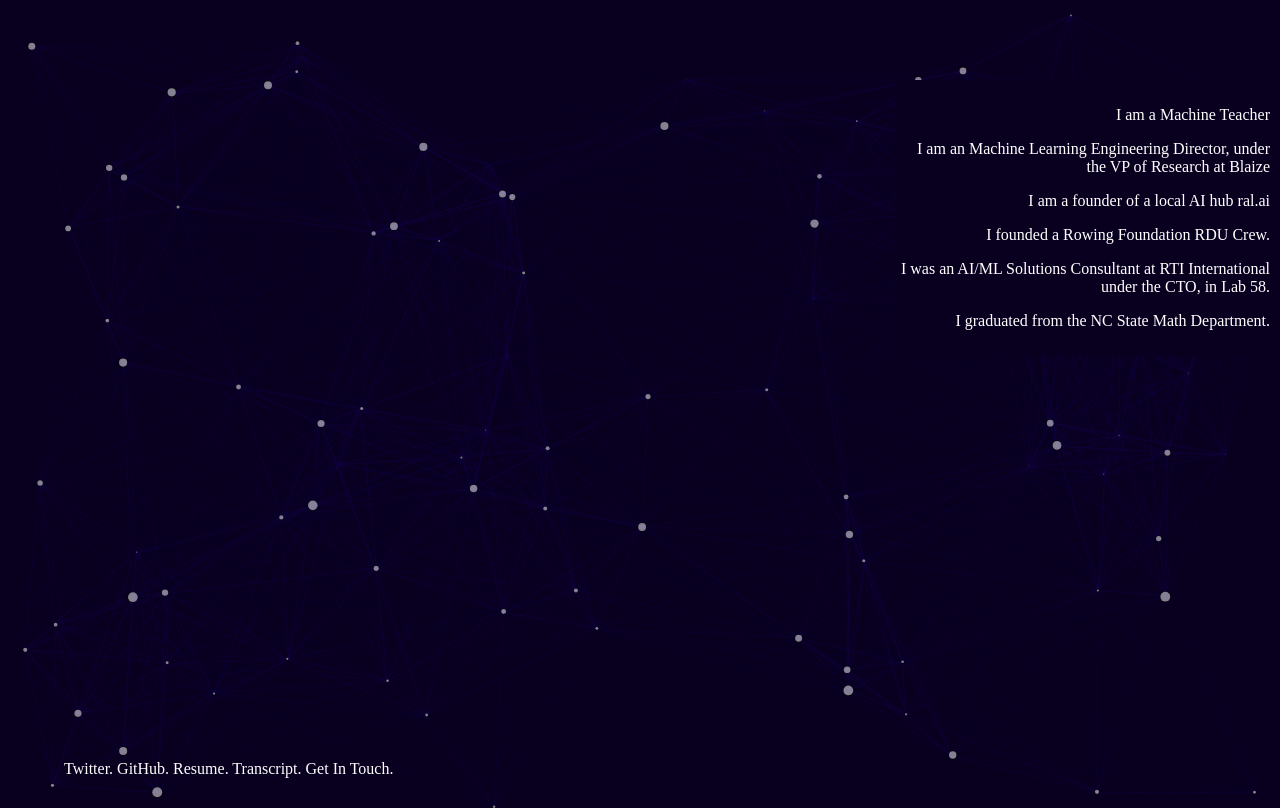
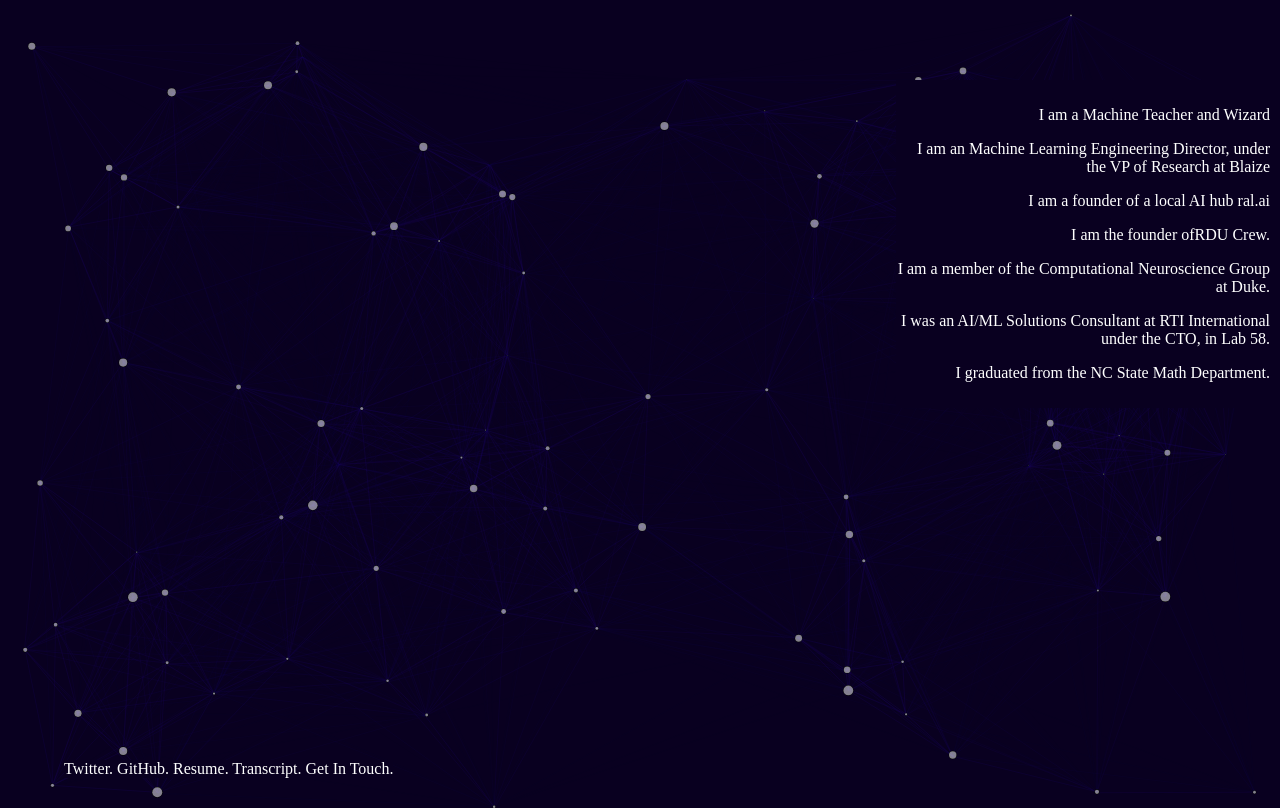
Before and after one commit to geringer/geringer.github.io, a plain HTML site: page index.html in a window 1280 px wide. Drawn offline with Linux system fonts and the light colour scheme; animation ran at ten frames a second.

Commit message:
Update index.html

```diff
--- a/index.html
+++ b/index.html
@@ -4,7 +4,7 @@
 
   <meta charset="utf-8">
   <title> Adam Geringer</title>
-  <meta name="description" content="Amazed by the Powers of Mathematics and Machine Learning">
+  <meta name="description" content="Amazed by the Powers of Mathematics and Deep Learning">
   <meta name="author" content="Adam Geringer" />
   <meta name="viewport" content="width=device-width, initial-scale=1.0, minimum-scale=1.0, maximum-scale=1.0, user-scalable=no">
   <link rel="stylesheet" media="screen" href="css/style.css">
@@ -13,11 +13,11 @@
 
 <!-- Discription -->
 <div id="words">
-	<p>I am a Machine Teacher</p>
+	<p>I am a Machine Teacher and Wizard</p>
 	<p>I am an Machine Learning Engineering Director, under the VP of Research at <a href="http://www.blaize.com" target="_blank" style="color: #ffffff; text-decoration: none;">Blaize</a></p>
 	<p>I am a founder of a local AI hub <a href="http://ral.ai" target="_blank" style="color: #ffffff; text-decoration: none;">ral.ai</a></p>
-	<p>I founded a Rowing Foundation <a href="https://www.rducrew.org" target="_blank"  style="color: #ffffff; text-decoration: none;">RDU Crew.</a></p>
-	<!--<p>I am a member of the Computational Neuroscience Group at Duke.</p>-->
+	<p>I am the founder of<a href="https://www.rducrew.org" target="_blank"  style="color: #ffffff; text-decoration: none;">RDU Crew.</a></p>
+	<p>I am a member of the Computational Neuroscience Group at Duke.</p>
 	<p>I was an AI/ML Solutions Consultant at RTI International under the CTO, in <a href="https://www.rti.org/lab-58-emerging-technology-disruptive-innovation" target="_blank" style="color: #ffffff; text-decoration: none;">Lab 58.</a></p>
 	<p>I graduated from the <a href="https://math.sciences.ncsu.edu/" style="color: #ffffff; text-decoration: none;">NC State Math Department</a>.</p>
 	<!-- <p>I was an undergraduate student of <a href="https://people.engr.ncsu.edu/vbsulliv/#!/" target="_blank"  style="color: #ffffff; text-decoration: none;">Blair Sullivan</a> at NC State University.</p> -->
@@ -33,6 +33,11 @@
 	<a class="link" href="mailto:adam@geringer.io" style="color: #ffffff; text-decoration: none;">Get In Touch.</a>
 </div>
 
+<!--
+<div id="projects">
+	<p> <a class="link" href="https://www.rti.org/insights/computer-vision-for-museum-exhibit-design" style="color: #ffffff; text-decoration: none;">AI meets Acrocanthosaurus 2019.</a> </p>
+	<p> patent1, patent2, paper from 797
+-->
 
 <!-- particles.js container -->
 <div id="particles-js"></div>
```
